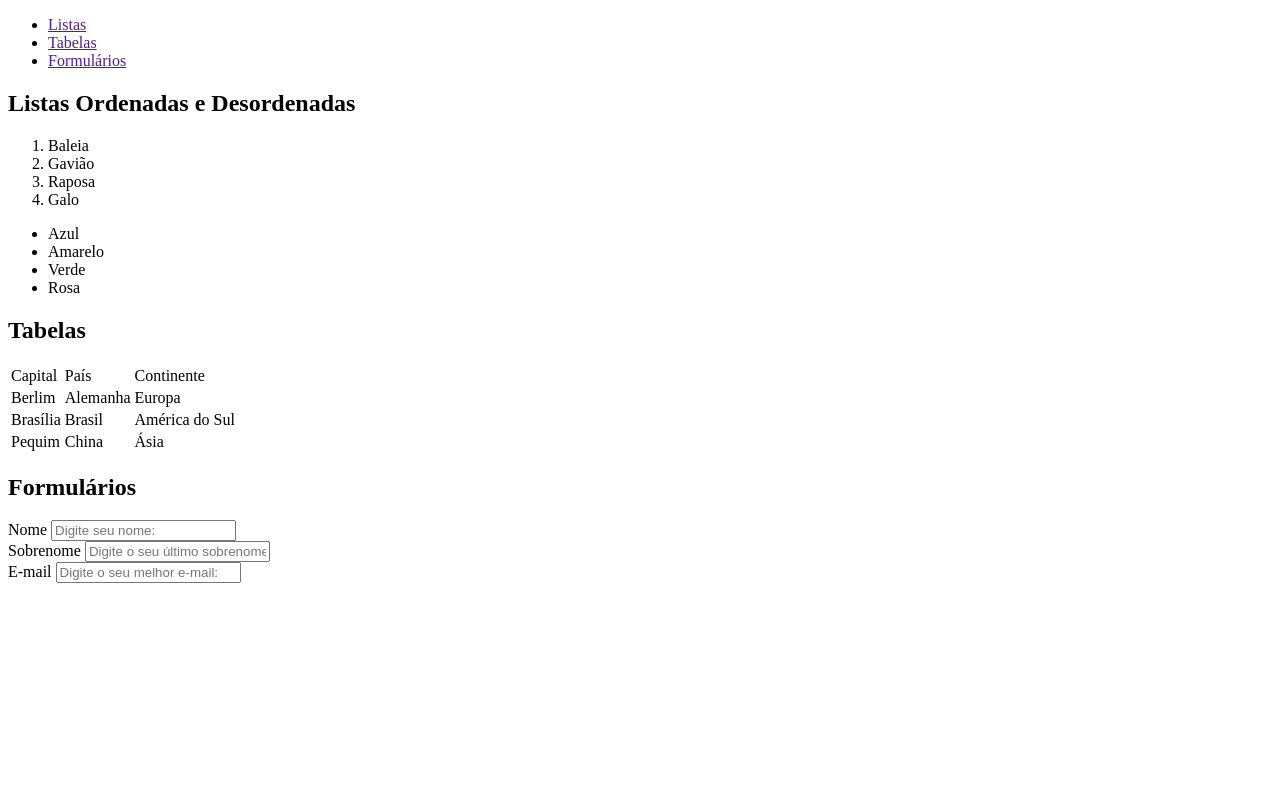
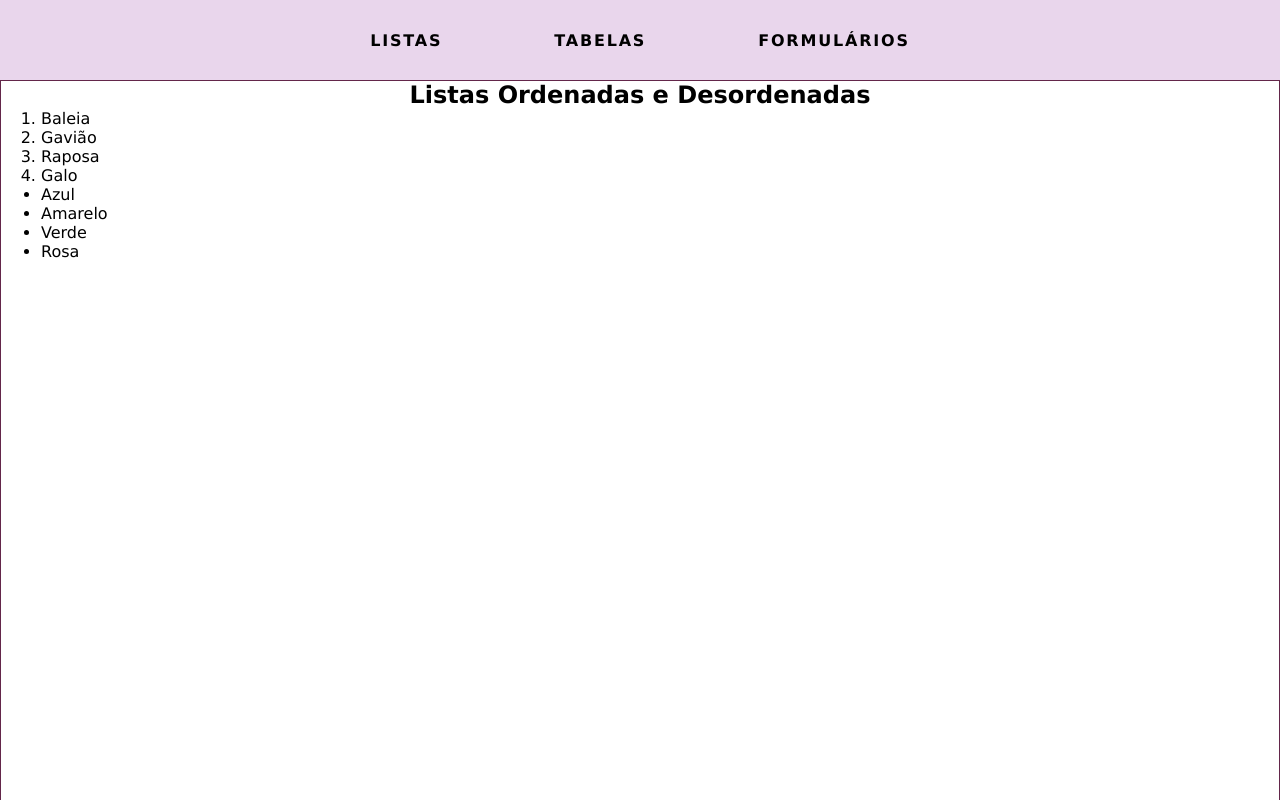
Before and after one commit to bsthaiss/revisao-html-css, a plain HTML site: page index.html in a window 1280 px wide. Shown: the top 800 px of the page. Drawn offline with Linux system fonts and the light colour scheme.

Commit message:
Criei o CSS

```diff
--- a/index.html
+++ b/index.html
@@ -4,42 +4,32 @@
     <meta charset="UTF-8">
     <meta name="viewport" content="width=device-width, initial-scale=1.0">
     <title>Revisão de HTML e CSS</title>
+    <link rel="stylesheet" href="style.css">
 </head>
 <body>
     <header>
         <nav>
-            <ul>
-                <li>
-                    <a href="">Listas</a>
-                </li>
-                <li>
-                    <a href="">Tabelas</a>
-                </li>
-                <li>
-                    <a href="">Formulários</a>
-                </li>
-            </ul>
+            <a href="#listas">Listas</a>
+            <a href="#">Tabelas</a>
+            <a href="">Formulários</a>
         </nav>
     </header>
     <main>
         <section id="listas">
             <h2>Listas Ordenadas e Desordenadas</h2>
-            <div class="lista-ordenada">
                 <ol>
                     <li>Baleia</li>
                     <li>Gavião</li>
                     <li>Raposa</li>
                     <li>Galo</li>
                 </ol>
-            </div>
-            <div class="lista-desordenada">
+
                 <ul>
                     <li>Azul</li>
                     <li>Amarelo</li>
                     <li>Verde</li>
                     <li>Rosa</li>
                 </ul>
-            </div>
         </section>
         <section id="tabelas">
             <h2>Tabelas</h2>
@@ -87,6 +77,10 @@
                     <label for="email">E-mail</label>
                     <input type="email" id="email" placeholder="Digite o seu melhor e-mail: ">
                 </div>
+                <div>
+                    <label for="senha">Senha</label>
+                    <input type="password" name="senha" id="senha" placeholder="Digite sua senha: ">
+                </div>
             </form>
         </section>
     </main>
--- /dev/null
+++ b/style.css
@@ -0,0 +1,54 @@
+* {
+    margin: 0;
+    font-family: Verdana, Geneva, Tahoma, sans-serif;
+}
+
+header {
+    background: #E9D6EC;
+    height: 5rem;
+    display: flex;
+    justify-content: center;
+    align-items: center;
+
+    position: fixed;
+    width: 100%;
+    top: 0;
+}
+
+nav a {
+    color: black;
+    text-decoration: none;
+    text-transform: uppercase;
+    font-weight: bold;
+    letter-spacing: 1.8px;
+}
+
+nav {
+    display: flex;
+    gap: 7rem;
+}
+
+header a:hover{
+    color: #63264A;
+    transform: scale(1.1);
+    transition: transform .6;
+}
+
+section {
+    border: 1px solid #63264A;
+    height: calc(110vh - 5rem);
+}
+
+main {
+    margin-top: 5rem;
+}
+
+section h2 {
+    text-align: center;
+}
+
+header a:hover{
+    color: #63264A;
+    transform: scale(1.1);
+    transition: transform .6;
+}
```
